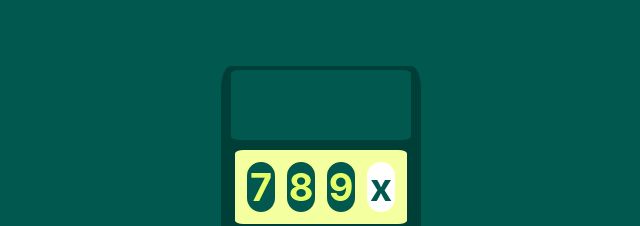
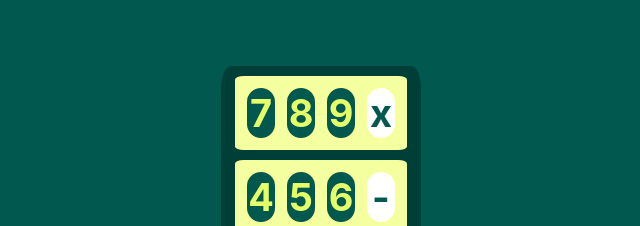
Before and after one commit to ByCheno/undercut-calculator, a React (Create React App) app: page / in a window 1280 px wide. Shown: the part 188-414 px from the top of the page, without its empty margins (319-959 px from the left). Built offline with nearby package versions, Linux system fonts and the light colour scheme; the HTML template or start-up script is replaced by a standard one.

Commit message:
Minor- Add Visor component

```diff
--- a/src/App.css
+++ b/src/App.css
@@ -25,14 +25,6 @@ html,body{
     align-items: center;
 }
 
-.visor-container{
-    margin-top: 2%;
-    background-color: #00584f;
-    width: 90%;
-    height: 70px;
-    border-radius: 5%;
-}
-
 .operations-container{
     width: 80%;
     background-color: #f4ff9f;
--- a/src/App.js
+++ b/src/App.js
@@ -1,6 +1,7 @@
 import './App.css';
 import logo from './img/amLogo.webp';
-import Button from './components/Button'
+import Button from './components/Button';
+import Visor from './components/Visor';
 
 function App() {
   return (
@@ -9,7 +10,7 @@ function App() {
         <img src={logo} className='am-logo' alt='Logo Aston Martin Prostitucion F1 Team'/>
       </div>
       <div className='calculadora-container'>
-        <div className='visor-container'></div>
+        <Visor />
         <div className='operations-container'>
           <Button child='7'/>
           <Button child='8'/>
--- /dev/null
+++ b/src/components/Visor.js
@@ -0,0 +1,11 @@
+import React from "react";
+
+
+const Visor = ({ input }) =>(
+    <div className="input">
+        {input}
+    </div>
+);
+
+
+export default Visor;
```
